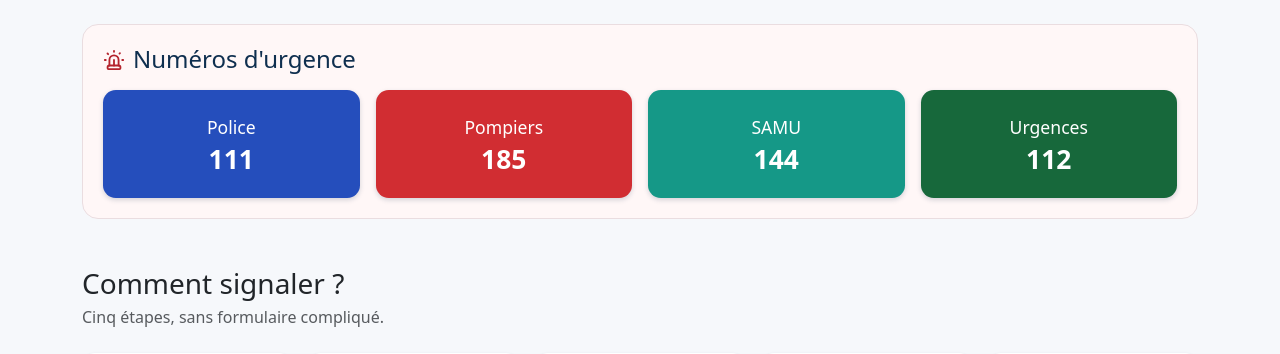
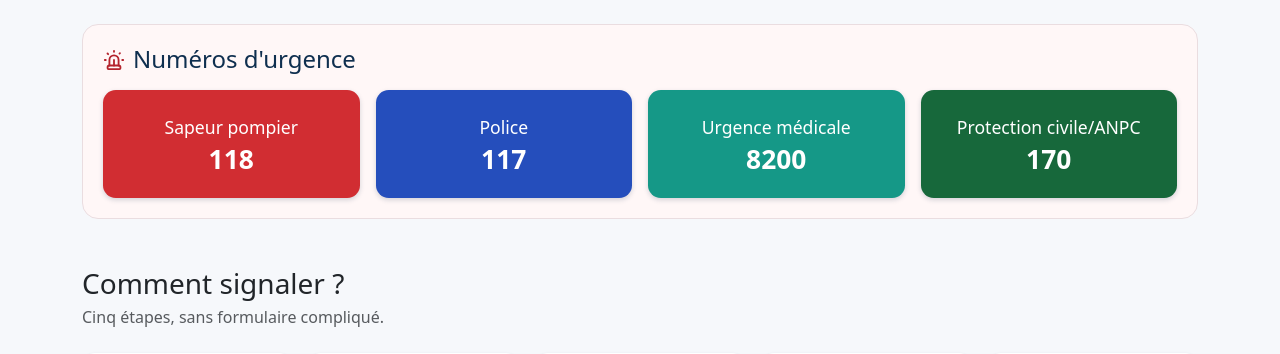
Before and after one commit to devdeveloppment/ACCIMAP, a Django app: page / in a window 1280 px wide. Shown: the part 532-886 px from the top of the page. Run offline with Django 5.2, Linux system fonts and the light colour scheme; data that the repository does not hold is empty; parts of the project's set-up code (start-up, migrations or seed data) failed here and were passed over; some libraries are stand-ins or nearby versions.

Commit message:
Corriger les numeros d urgence
Co-authored-by: Copilot <223556219+Copilot@users.noreply.github.com>

```diff
--- a/templates/includes/emergency_numbers.html
+++ b/templates/includes/emergency_numbers.html
@@ -3,23 +3,23 @@
     <h2 class="h4 mb-3" id="emergency-title">{% icon "siren" size=22 css="me-2" %}Numéros d'urgence</h2>
     <div class="row row-cols-2 row-cols-lg-4 g-3">
       <div class="col">
-        <div class="emergency-card emergency-police">
-          <span>Police</span><strong>111</strong>
+        <div class="emergency-card emergency-fire">
+          <span>Sapeur pompier</span><strong>118</strong>
         </div>
       </div>
       <div class="col">
-        <div class="emergency-card emergency-fire">
-          <span>Pompiers</span><strong>185</strong>
+        <div class="emergency-card emergency-police">
+          <span>Police</span><strong>117</strong>
         </div>
       </div>
       <div class="col">
         <div class="emergency-card emergency-samu">
-          <span>SAMU</span><strong>144</strong>
+          <span>Urgence médicale</span><strong>8200</strong>
         </div>
       </div>
       <div class="col">
         <div class="emergency-card emergency-general">
-          <span>Urgences</span><strong>112</strong>
+          <span>Protection civile/ANPC</span><strong>170</strong>
         </div>
       </div>
     </div>
```
